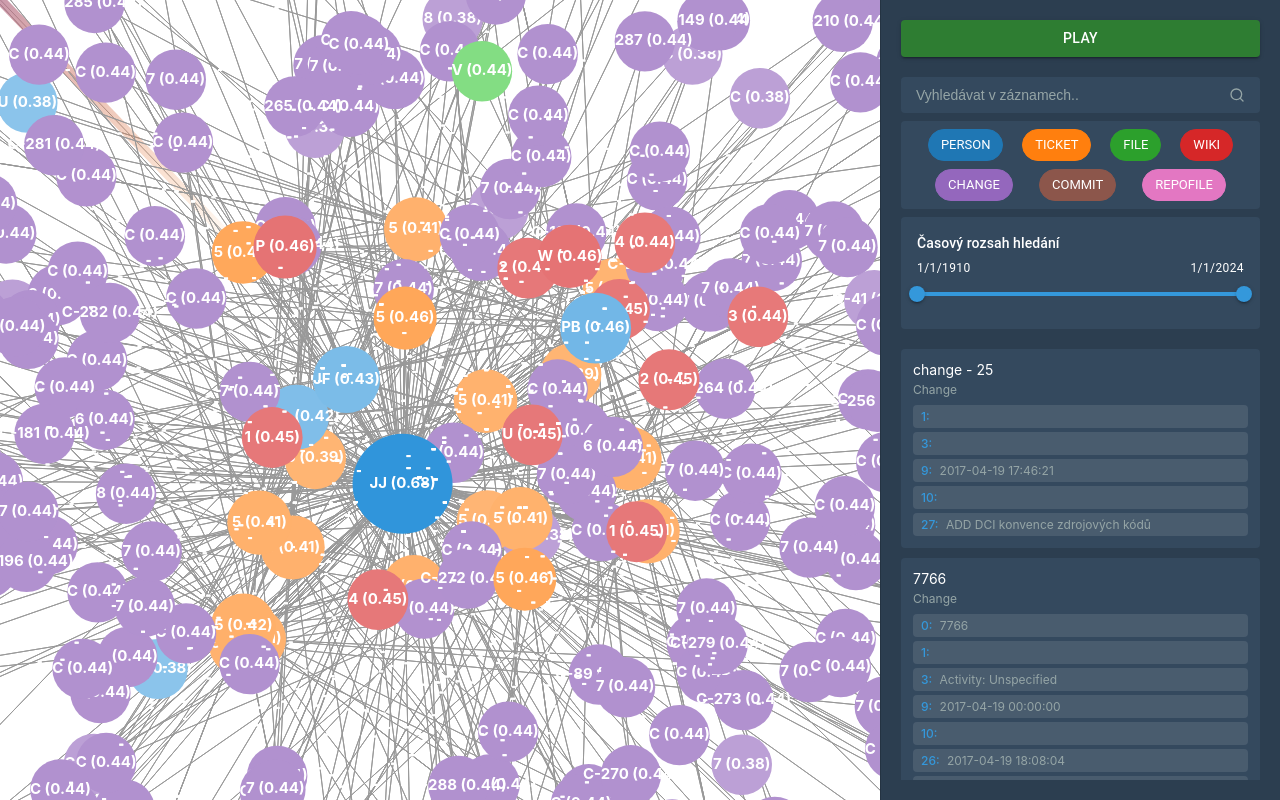
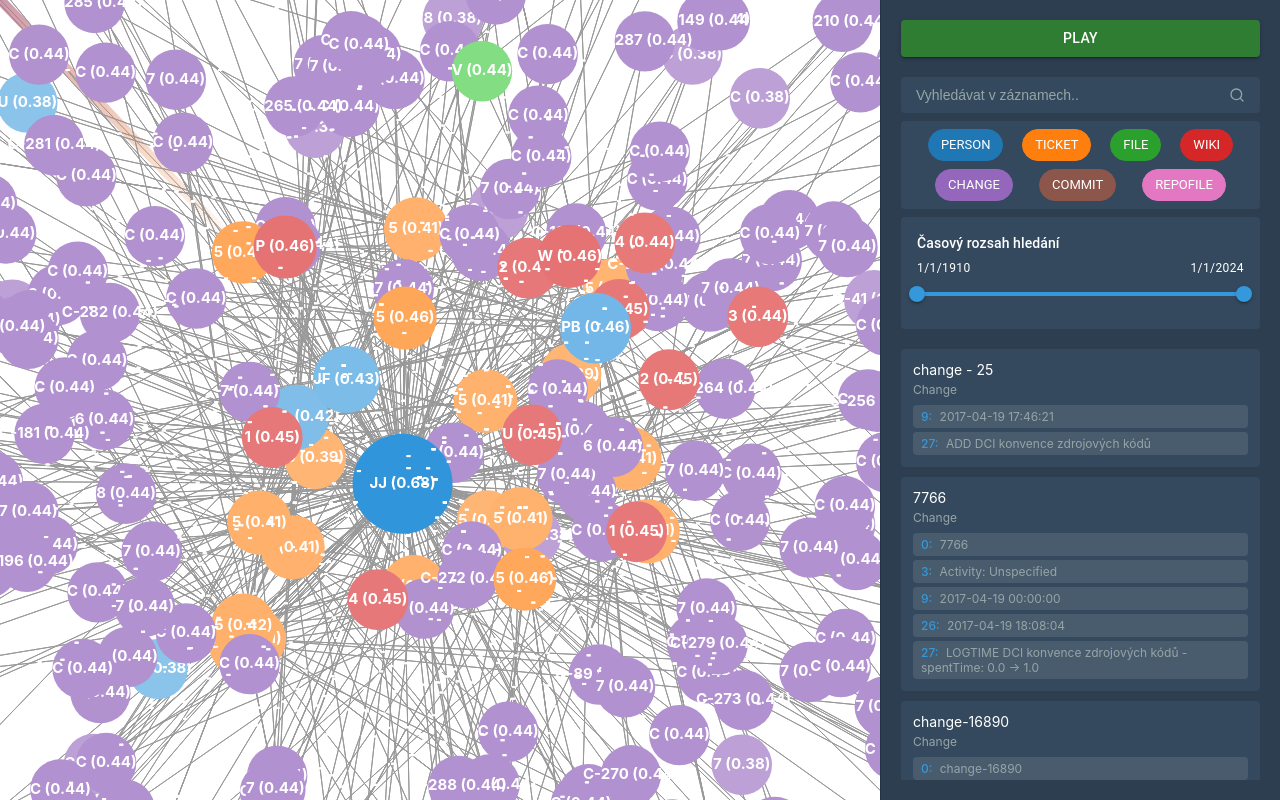
Before and after one commit to cvirlik/viz-project, a React (Create React App) app: page / in a window 1280 px wide. Built offline with nearby package versions, Linux system fonts and the light colour scheme.

Commit message:
Search is not showing empty attributes of items

```diff
--- a/src/components/SearchResults.tsx
+++ b/src/components/SearchResults.tsx
@@ -24,11 +24,11 @@ const SearchResults: React.FC<SearchResultsProps> = ({
 }) => {
   const filteredResults = swEngData.vertices
     .filter(vertex => {
-      // Check if any string attribute matches the search query
+      // Check if any non-empty string attribute matches the search query
       const matchesSearch =
         searchQuery === '' ||
         Object.entries(vertex.attributes).some(([_, value]) => {
-          if (typeof value === 'string') {
+          if (typeof value === 'string' && value.trim() !== '') {
             return value.toLowerCase().includes(searchQuery.toLowerCase());
           }
           return false;
@@ -49,11 +49,13 @@ const SearchResults: React.FC<SearchResultsProps> = ({
       id: String(vertex.id),
       title: vertex.title,
       type: swEngData.vertexArchetypes[vertex.archetype],
-      // Include matching attributes in the result for display
+      // Include only non-empty matching attributes in the result for display
       matchingAttributes: Object.entries(vertex.attributes)
         .filter(
           ([_, value]) =>
-            typeof value === 'string' && value.toLowerCase().includes(searchQuery.toLowerCase())
+            typeof value === 'string' &&
+            value.trim() !== '' &&
+            value.toLowerCase().includes(searchQuery.toLowerCase())
         )
         .map(([key, value]) => ({ key, value })),
     }));
```
